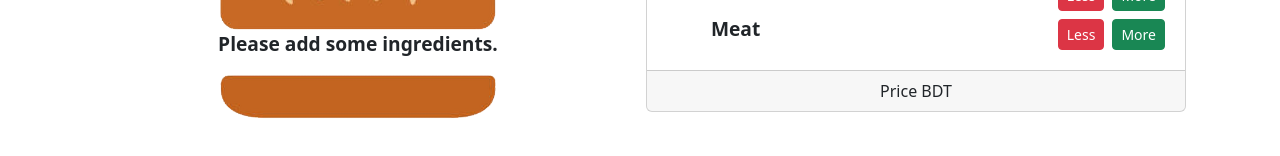
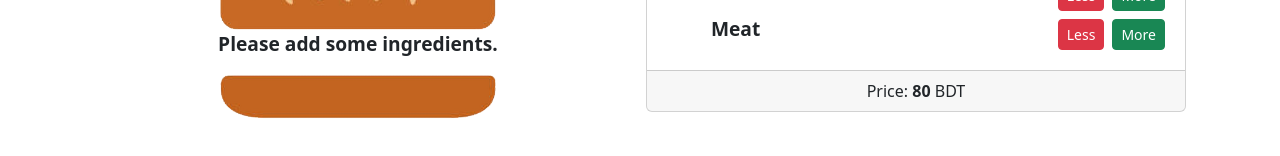
Before and after one commit to Ovee-Hasnat/My-Burger, a React (Create React App) app: page / in a window 1280 px wide. Shown: the part 254-410 px from the top of the page. Built offline with nearby package versions, Linux system fonts and the light colour scheme.

Commit message:
button functionalities added, Price updated

```diff
--- a/src/components/burgerbuilder/Control/control.js
+++ b/src/components/burgerbuilder/Control/control.js
@@ -12,8 +12,8 @@ const BuildControl = props => {
     return (
         <div className="d-flex">
             <div className="me-auto ms-5" style={{ fontWeight: 'bold', fontSize: '1.2rem' }}>{props.label}</div>
-            <Button color="danger" className=" btn-sm m-1">Less</Button>
-            <Button color="success" className="btn-sm m-1">More</Button>
+            <Button color="danger" className=" btn-sm m-1" onClick={props.removed}>Less</Button>
+            <Button color="success" className="btn-sm m-1" onClick={props.added}>More</Button>
         </div>
     )
 }
@@ -28,12 +28,14 @@ const Controls = props => {
                 <CardBody>
                     {
                         controls.map(item => {
-                            return <BuildControl label={item.label} type={item.type} key={Math.random()} />
+                            return <BuildControl label={item.label} type={item.type}
+                                key={Math.random()} added={() => props.ingredientAdded(item.type)}
+                                removed={() => props.ingredientRemoved(item.type)} />
                         })
                     }
 
                 </CardBody>
-                <CardFooter>Price BDT</CardFooter>
+                <CardFooter>Price: <strong>{props.price}</strong> BDT</CardFooter>
             </Card>
         </div>
     )
--- a/src/components/burgerbuilder/burgerbuilder.js
+++ b/src/components/burgerbuilder/burgerbuilder.js
@@ -1,6 +1,12 @@
 import React, { Component } from "react";
 import Burger from "./burger/burger";
 import Controls from "./Control/control"
+
+const Ingredients_price = {
+    salad: 20,
+    cheese: 40,
+    meat: 90,
+}
 
 class BurgerBuilder extends Component {
     state = {
@@ -8,13 +14,41 @@ class BurgerBuilder extends Component {
             { type: 'salad', amount: 0 },
             { type: 'cheese', amount: 0 },
             { type: 'meat', amount: 0 },
-        ]
+        ],
+        totalPrice: 80
     }
+
+    addIngredientHandle = type => {
+        const ingredient = [...this.state.ingredient]
+        const newPrice = this.state.totalPrice + Ingredients_price[type];
+        for (let item of ingredient) {
+            if (item.type === type) item.amount++;
+        }
+        this.setState({ ingredient: ingredient, totalPrice: newPrice });
+    }
+
+    removeIngredientHandle = type => {
+        const ingredient = [...this.state.ingredient]
+        const newPrice = this.state.totalPrice - Ingredients_price[type];
+        for (let item of ingredient) {
+            if (item.type === type) {
+                if (item.amount <= 0) return;
+                item.amount--;
+            }
+        }
+        this.setState({ ingredient: ingredient, totalPrice: newPrice });
+    }
+
+
     render() {
         return (
             <div className="d-flex flex-md-row flex-column" >
                 <Burger ingredients={this.state.ingredient} />
-                <Controls />
+                <Controls
+                    ingredientAdded={this.addIngredientHandle}
+                    ingredientRemoved={this.removeIngredientHandle}
+                    price={this.state.totalPrice}
+                />
             </div>
         )
     }
```
